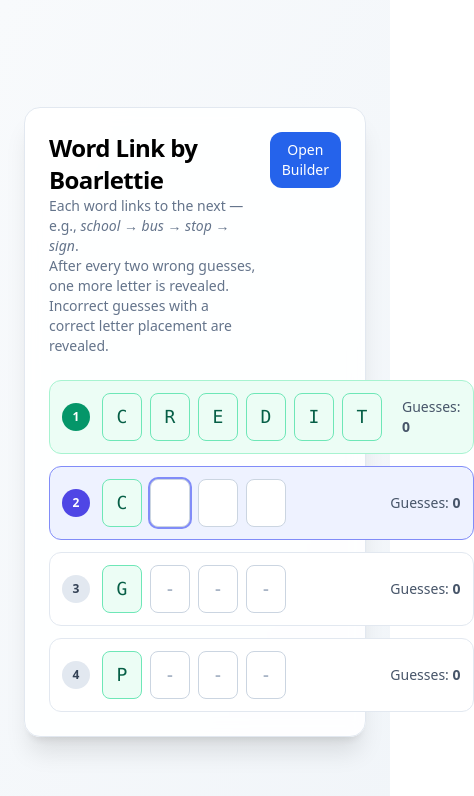
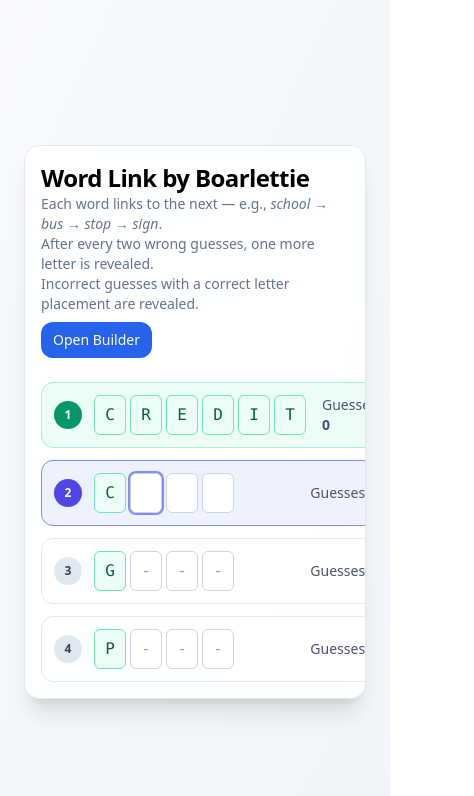
Before and after one commit to lelsener7/word-link, a React (Vite) app: page / in a window 390 px wide. Shown: the top 796 px of the page, 474 px wide, since content can reach past the window. Built offline with nearby package versions, Linux system fonts and the light colour scheme.

Commit message:
Update WordLinkGame.jsx

```diff
--- a/src/WordLinkGame.jsx
+++ b/src/WordLinkGame.jsx
@@ -131,7 +131,8 @@ export default function WordLinkGame() {
       <div className="flex select-none" onClick={() => isActive && inputRef.current?.focus()}>
         {chars.map((c, idx) => {
           const isCursor = isActive && c.state === "empty" && chars.findIndex(x => x.state === "empty") === idx;
-          const base = "w-10 h-12 mr-2 grid place-items-center rounded-lg border text-lg font-mono";
+          // const base = "w-10 h-12 mr-2 grid place-items-center rounded-lg border text-lg font-mono";
+          const base = "w-8 h-10 mr-1 grid place-items-center rounded-md border text-base font-mono sm:w-10 sm:h-12 sm:mr-2 sm:text-lg";
           let cls = "border-slate-300 bg-white text-slate-900";
           if (c.state === "prefix") cls = "border-emerald-300 bg-emerald-50 text-emerald-800";
           // if (c.state === "sticky") cls = "border-blue-300 bg-blue-50 text-blue-800";
@@ -151,8 +152,8 @@ export default function WordLinkGame() {
   return (
     <div className="min-h-screen w-full flex items-center justify-center bg-gradient-to-br from-slate-50 to-slate-100 p-6">
       <div className="w-full max-w-2xl">
-        <div className="bg-white/90 backdrop-blur rounded-2xl shadow-xl p-6 border border-slate-200">
-          <header className="flex items-start justify-between gap-3">
+        <div className="bg-white/90 backdrop-blur rounded-2xl shadow-xl p-4 sm:p-6 border border-slate-200 max-h-[90vh] sm:max-h-none overflow-auto">
+          <header className="flex items-start justify-between gap-2 flex-wrap">
             <div>
               <h1 className="text-2xl font-semibold tracking-tight">Word Link by Boarlettie</h1>
               <p className="text-slate-500 text-sm">
@@ -160,6 +161,10 @@ export default function WordLinkGame() {
                 After every two wrong guesses, one more letter is revealed.<br />
                 Incorrect guesses with a correct letter placement are revealed.
               </p>
+{/*               <p className="text-slate-500 text-xs sm:text-sm">
+              Each word links to the next. After every two wrong guesses, an extra letter appears. Letters in the right spot stay.
+              <span className="hidden sm:inline"> Example: <span className="italic">coffee → table → tennis → racket</span>.</span>
+              </p> */}
             </div>
             <button
               onClick={() => setBuilderOpen(!builderOpen)}
@@ -219,6 +224,10 @@ export default function WordLinkGame() {
                           ref={inputRef}
                           type="text"
                           inputMode="latin"
+                          enterKeyHint="go"
+                          autoCapitalize="none"
+                          autoCorrect="off"
+                          spellCheck={false}
                           autoFocus
                           value={typed}
                           onChange={(e) => setTyped(onlyLetters(e.target.value).toLowerCase().slice(0, remainingSlots))}
```
